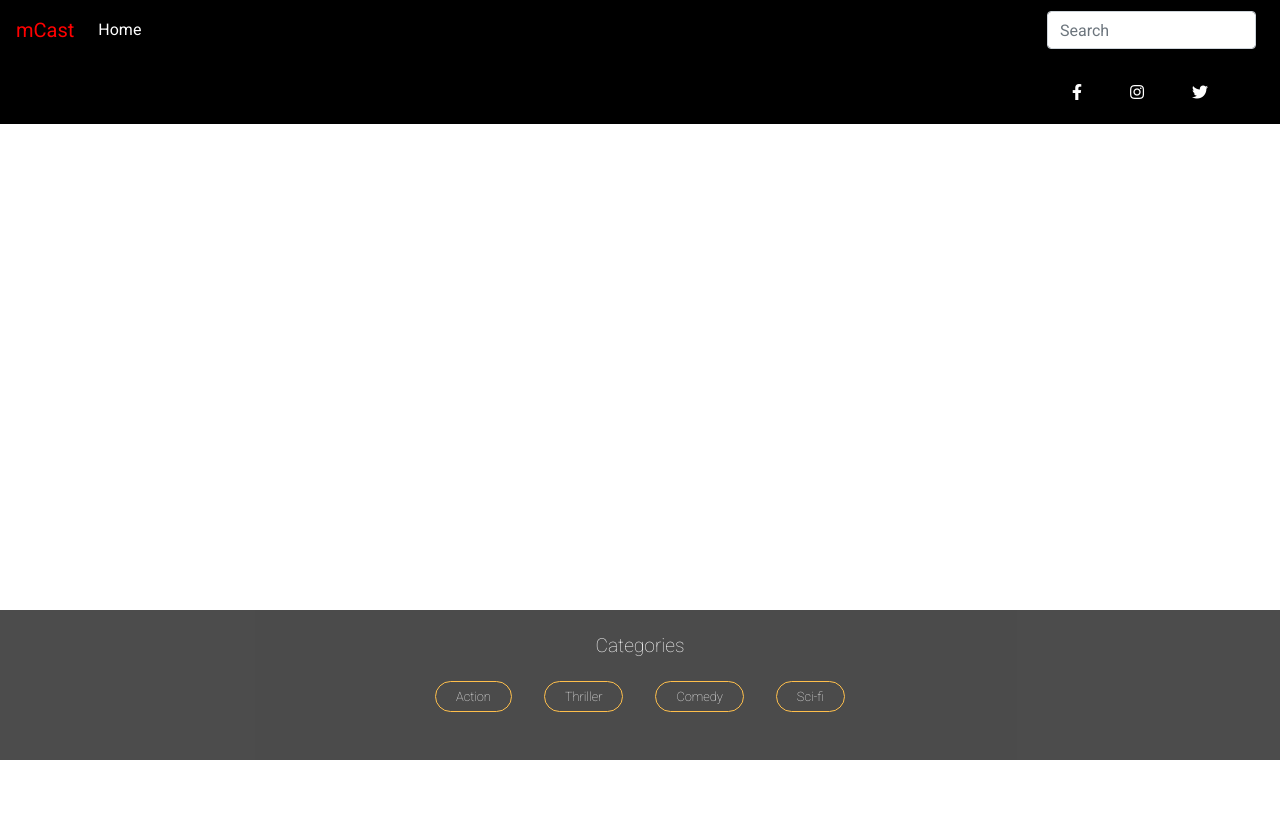
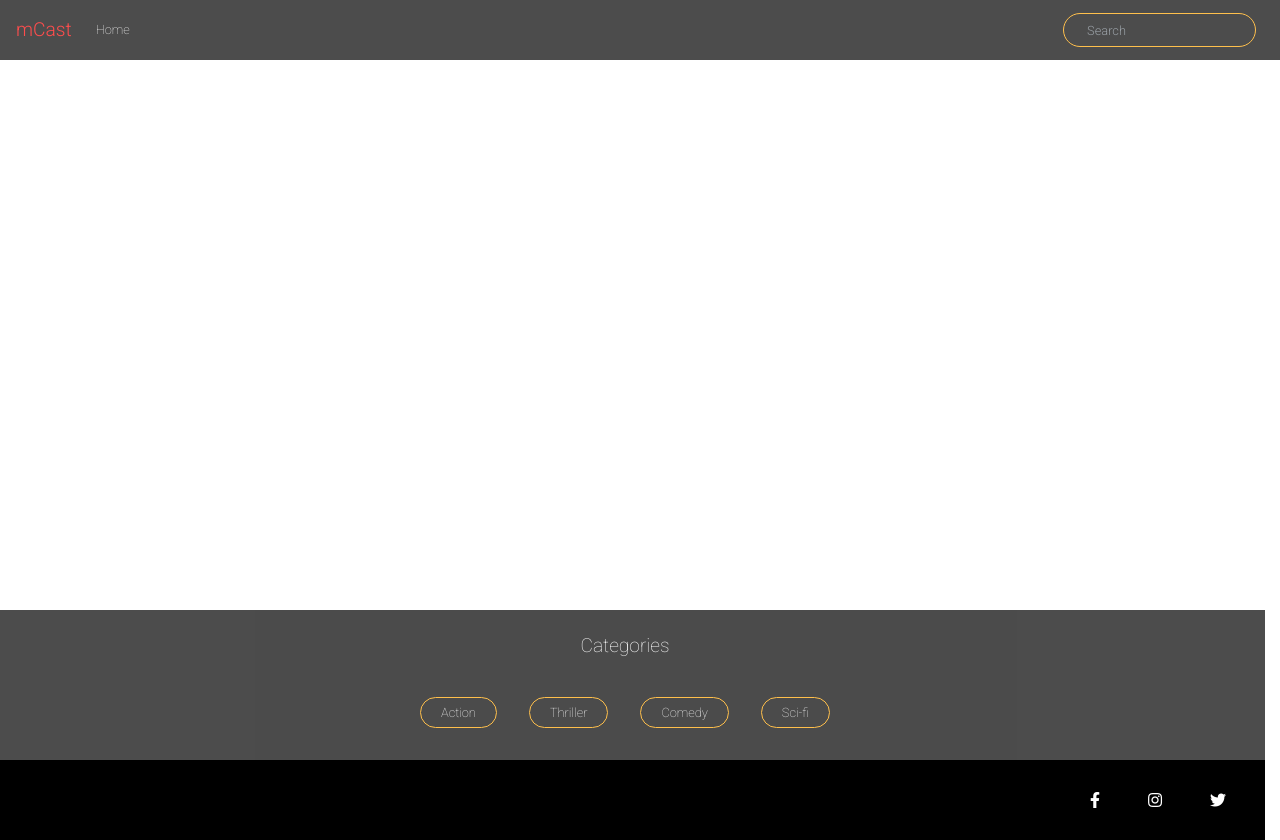
Before and after one commit to lindastorgard/AngularWebShop, an Angular app: page / in a window 1280 px wide. Before the commit the page ends 800 px from the top, so only its background shows below. Built offline with nearby package versions, Linux system fonts and the light colour scheme; no server answers.

Commit message:
add styling to footer heading and categories

```diff
--- a/src/app/footer/footer.component.css
+++ b/src/app/footer/footer.component.css
@@ -28,12 +28,16 @@ h3{
     background-color: orange;
     color: black;
     border: black;
+    font-weight: 300;
 }
 
 
 /* footer styling */
 footer {
-    height: 4em;
+    position: absolute;
+    top: calc(700px + 60px);
+    height: 80px;
+    width: 100%;
     background-color: black;
 }
 
--- a/src/app/footer/footer.component.html
+++ b/src/app/footer/footer.component.html
@@ -1,6 +1,6 @@
-<section class="categorySection">
-  <h3 class="text-center pt-4 pb-3">Categories</h3>
-  <div class="text-center">
+<section class="row categorySection">
+  <h3 class="col-12 text-center pt-4">Categories</h3>
+  <div class="col-12 text-center">
       <button type="button" class="categoryButton btn btn-light btn-sm mx-3">Action</button>
       <button type="button" class="categoryButton btn btn-light btn-sm mx-3">Thriller</button>
       <button type="button" class="categoryButton btn btn-light btn-sm mx-3">Comedy</button>
@@ -8,10 +8,10 @@
   </div>
 </section>
 
-<footer>
-  <div class="d-flex justify-content-end socialLogos mr-5">
-    <i class="fab fa-facebook-f p-4"></i>
-    <i class="fab fa-instagram p-4"></i>
-    <i class="fab fa-twitter p-4"></i>
+<footer class="row">
+  <div class="col-12 d-flex justify-content-end socialLogos mr-5">
+    <i class="fab fa-facebook-f px-4 my-auto"></i>
+    <i class="fab fa-instagram px-4 my-auto"></i>
+    <i class="fab fa-twitter px-4 my-auto"></i>
   </div>
 </footer>
--- a/src/app/header/header.component.css
+++ b/src/app/header/header.component.css
@@ -1,12 +1,39 @@
 nav{
+    position: fixed;
+    top: 0;
+    z-index: 1;
+    width: 100%;
+    height: 60px;
     background-color: black;
-    height: 60px;
+    opacity: 0.7;
+
 }
 
 .logo{
     color: red;
+    font-weight: 300;
+    font-size: 1.2rem;
 }
 
 .navLink{
     color: white;
+    font-weight: 100;
+    font-size: 0.8rem;
 }
+
+input{
+    border: 0.8px solid orange;
+    font-size: 0.8rem;
+    font-weight: 300;
+    background-color: black;
+    color: white;
+    border-radius: 25px;
+    padding: 5px 20px;
+}
+
+input:hover{
+    background-color: orange;
+    color: black;
+    border: black;
+    font-weight: 300;
+}
--- a/src/app/header/header.component.html
+++ b/src/app/header/header.component.html
@@ -21,12 +21,12 @@
     </div>
   </nav>   -->
 
-<nav class="navbar navbar-expand-lg sticky-top">
+<nav class="navbar navbar-expand-lg">
   <a class="navbar-brand logo" href="#">mCast</a>
-  <button class="navbar-toggler" type="button" data-toggle="collapse" data-target="#navbarSupportedContent"
+  <!-- <button class="navbar-toggler" type="button" data-toggle="collapse" data-target="#navbarSupportedContent"
     aria-controls="navbarSupportedContent" aria-expanded="false" aria-label="Toggle navigation">
     <span class="navbar-toggler-icon"></span>
-  </button>
+  </button> -->
 
   <div class="collapse navbar-collapse" id="navbarSupportedContent">
     <ul class="navbar-nav mr-auto">
@@ -35,7 +35,7 @@
       </li>
     </ul>
     <form class="form-inline my-2 my-lg-0">
-      <input type="submit" class="form-control mr-sm-2" type="search" placeholder="Search" aria-label="Search">
+      <input type="submit" class="form-control mr-sm-2" type="search" placeholder=" Search" aria-label="Search">
     </form>
   </div>
 </nav>
--- a/src/app/home/home.component.css
+++ b/src/app/home/home.component.css
@@ -1,7 +1,8 @@
 .randomMovieFrame{
-    position: relative;
-    max-width: 100%;
-    height: 700px;
+    position: absolute;
+    top: 0;
+    width: 100%;
+    height: 760px;
     overflow: hidden;
 }
 
```
